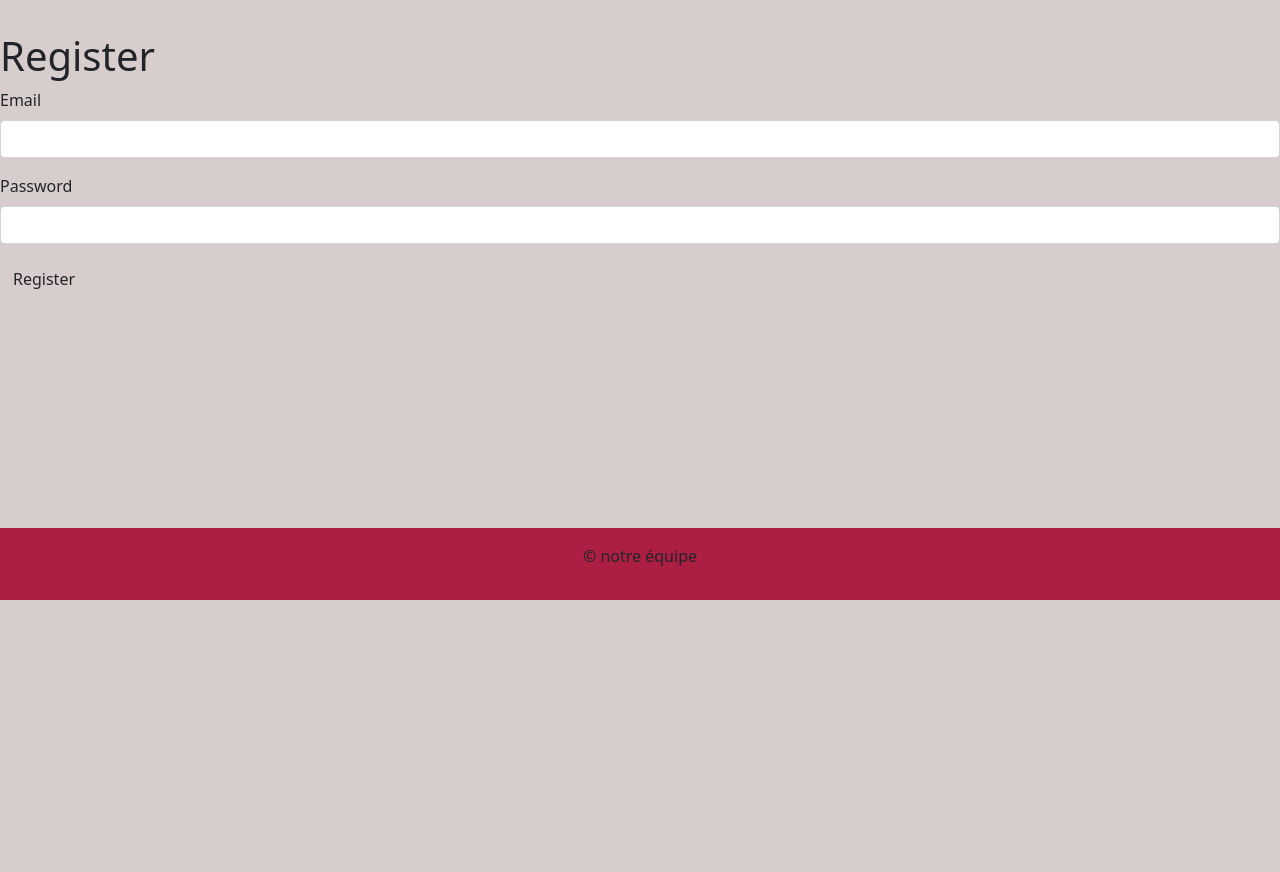
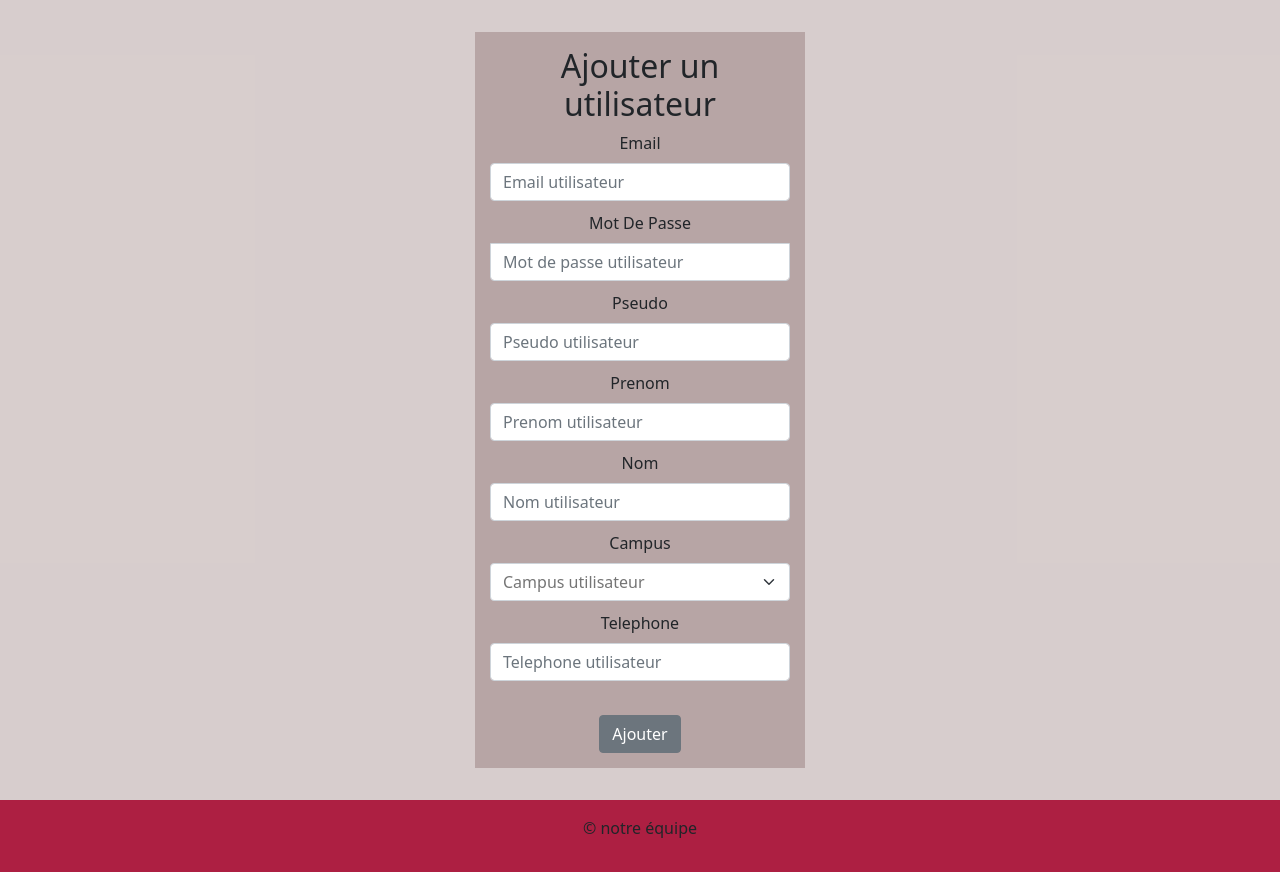
Before and after one commit to oliv-L/sortir, a Symfony app: template templates/registration/register.html.twig in a window 1280 px wide. Shown: the part 200-1072 px from the top of the page. Before the commit the page ends 800 px from the top, so only its background shows below. Run offline with Twig, Linux system fonts and the light colour scheme; the template is opened without the code that fills it, so the values that code supplies are empty; form fields are guessed from the names that the template uses; some libraries are stand-ins or nearby versions.

Commit message:
Style page register

```diff
--- a/src/Form/RegistrationFormType.php
+++ b/src/Form/RegistrationFormType.php
@@ -8,6 +8,7 @@ use Symfony\Bridge\Doctrine\Form\Type\EntityType;
 use Symfony\Component\Form\AbstractType;
 use Symfony\Component\Form\Extension\Core\Type\CheckboxType;
 use Symfony\Component\Form\Extension\Core\Type\PasswordType;
+use Symfony\Component\Form\Extension\Core\Type\TextType;
 use Symfony\Component\Form\FormBuilderInterface;
 use Symfony\Component\OptionsResolver\OptionsResolver;
 use Symfony\Component\Validator\Constraints\IsTrue;
--- a/templates/inc/nav.html.twig
+++ b/templates/inc/nav.html.twig
@@ -18,6 +18,7 @@
 
                     {% if is_granted("ROLE_ADMIN") %}
                         <li class="nav-item"><a class="nav-link active" aria-current="page" href="{{ path('app_register')}}">Ajouter Utilisateur</a></li>
+                        <li class="nav-item"><a class="nav-link active" aria-current="page" href="{{ path('app_register')}}">Gestion Utilisateurs</a></li>
                     {% endif %}
                     <li class="nav-item"><a class="nav-link active" aria-current="page"  href="{{ path('app_logout') }}" >Déconnexion </a></li>
                 {% endif %}
--- a/templates/registration/register.html.twig
+++ b/templates/registration/register.html.twig
@@ -2,12 +2,35 @@
 {% extends 'base.html.twig' %}
 {% block title %}Register{% endblock %}
 {% block body %}
-    <h1>Register</h1>
+<main class="form-signin text-center">
+    <div class="row text-center">
+        <h2>Ajouter un utilisateur</h2>
+    </div>
+
     {{ form_start(registrationForm) }}
-    {{ form_row(registrationForm.email) }}
-    {{ form_row(registrationForm.plainPassword, {
-        label: 'Password'
-    }) }}
-    <button type="submit" class="btn">Register</button>
+
+    {{ form_label(registrationForm.email, "Email", {'label_attr' : {'class' : 'form-label'}}) }}
+    {{ form_widget(registrationForm.email, {'attr' : {'class' : 'form-control', 'placeholder': 'Email utilisateur'}}) }}
+
+    {{ form_label(registrationForm.plainPassword, "Mot De Passe", {'label_attr' : {'class' : 'form-label'}}) }}
+    {{ form_widget(registrationForm.plainPassword, {'attr' : {'class' : 'form-control', 'placeholder': 'Mot de passe utilisateur'}}) }}
+
+    {{ form_label(registrationForm.pseudo, "Pseudo", {'label_attr' : {'class' : 'form-label'}}) }}
+    {{ form_widget(registrationForm.pseudo, {'attr' : {'class' : 'form-control' , 'placeholder': 'Pseudo utilisateur'}}) }}
+
+    {{ form_label(registrationForm.prenom, "Prenom", {'label_attr' : {'class' : 'form-label'}}) }}
+    {{ form_widget(registrationForm.prenom, {'attr' : {'class' : 'form-control' , 'placeholder': 'Prenom utilisateur'}}) }}
+
+    {{ form_label(registrationForm.nom, "Nom", {'label_attr' : {'class' : 'form-label'}}) }}
+    {{ form_widget(registrationForm.nom, {'attr' : {'class' : 'form-control' , 'placeholder': 'Nom utilisateur'}}) }}
+
+    {{ form_label(registrationForm.campus, "Campus", {'label_attr' : {'class' : 'form-label'}}) }}
+    {{ form_widget(registrationForm.campus, {'attr': {'class' : 'form-select ' , 'placeholder': 'Campus utilisateur'}}) }}
+
+    {{ form_label(registrationForm.telephone, "Telephone", {'label_attr' : {'class' : 'form-label'}}) }}
+    {{ form_widget(registrationForm.telephone, {'attr' : {'class' : 'form-control' , 'placeholder': 'Telephone utilisateur'}}) }}<br>
+
+    <button type="submit" class="btn btn-secondary">Ajouter</button>
     {{ form_end(registrationForm) }}
+</main>
 {% endblock %}
```
